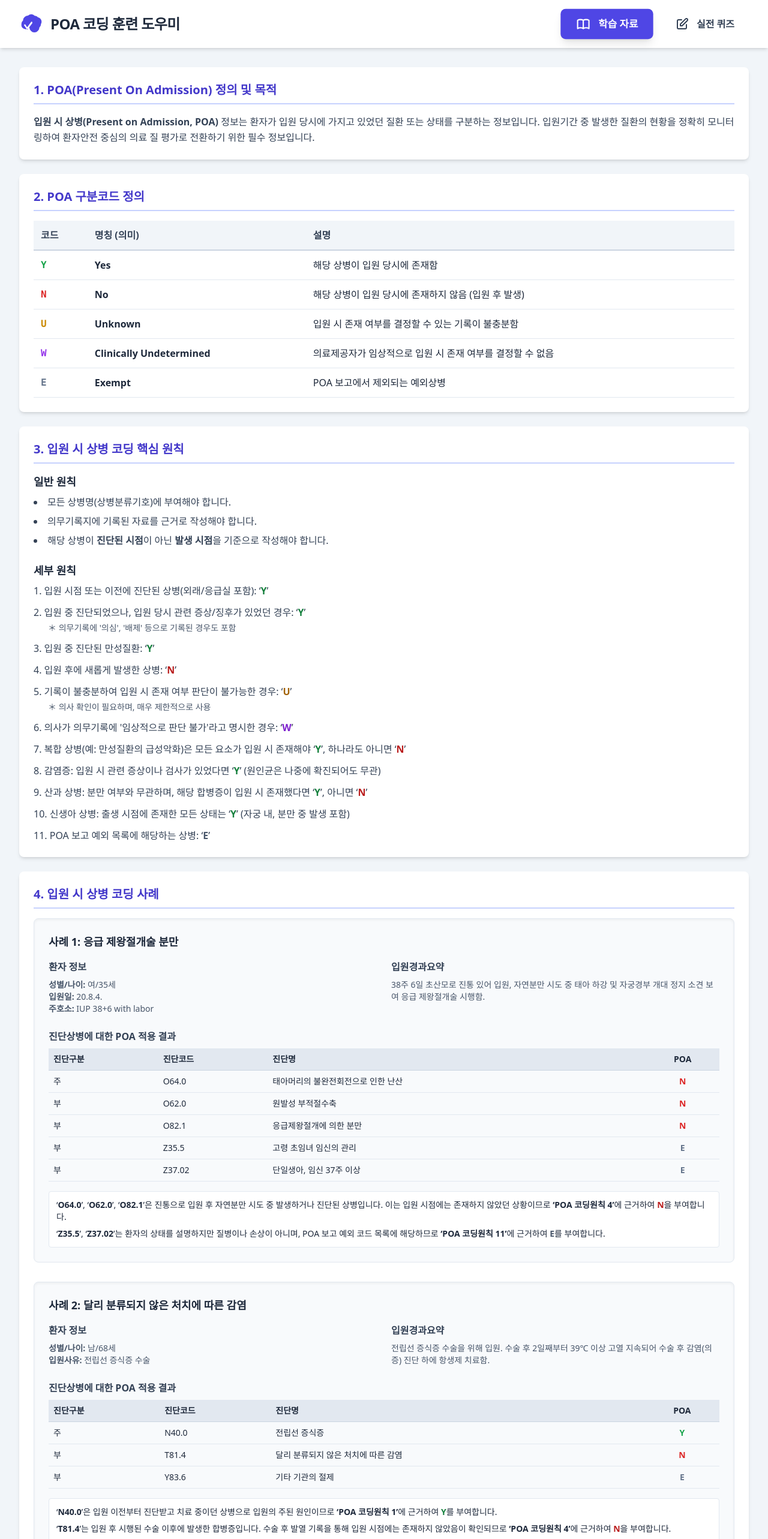
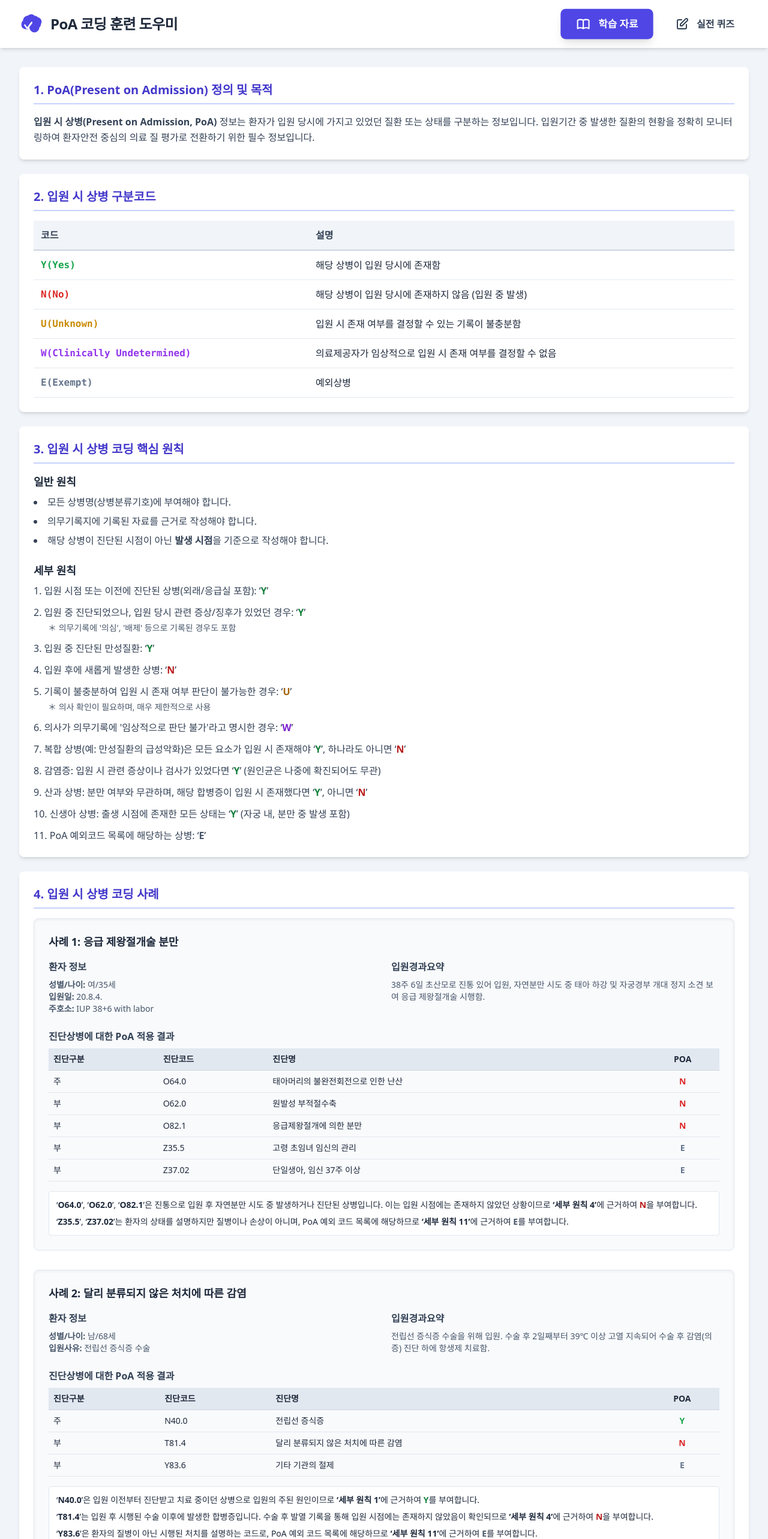
Before and after one commit to yarryme/poa-coding-training-assistant, a React (Vite) app: page / in a window 1280 px wide. Shown: the top 2566 px of the page at 60% size. Built offline with nearby package versions, Linux system fonts and the light colour scheme.

Commit message:
refactor: Standardize PoA terminology and casing
Updates "POA" to "PoA" and corrects minor casing inconsistencies throughout the application to align with standard terminology. This includes changes in the app title, quiz questions, explanations, and learning material descriptions.

```diff
--- a/App.tsx
+++ b/App.tsx
@@ -41,7 +41,7 @@ const App: React.FC = () => {
           <div className="flex items-center mb-4 sm:mb-0">
             <CheckBadgeIcon className="w-10 h-10 text-indigo-600" />
             <h1 className="ml-3 text-2xl font-bold text-slate-800 tracking-tight">
-              POA 코딩 훈련 도우미
+              PoA 코딩 훈련 도우미
             </h1>
           </div>
           <nav className="flex w-full sm:w-auto space-x-2 sm:space-x-4">
@@ -55,7 +55,7 @@ const App: React.FC = () => {
       </main>
       <footer className="text-center py-4 text-slate-500 text-sm">
         <p>
-          본 자료는 "입원 시 상병(POA) 코딩지침 및 사례집 (2024. 12.)"을 기반으로 제작되었습니다.
+          본 자료는 "입원 시 상병 코딩지침 및 사례집 (2024. 12.)"을 기반으로 제작되었습니다.
         </p>
       </footer>
     </div>
--- a/components/LearningMaterial.tsx
+++ b/components/LearningMaterial.tsx
@@ -18,47 +18,41 @@ const CaseStudy: React.FC<{ title: string; children: React.ReactNode }> = ({ tit
 const LearningMaterial: React.FC = () => {
   return (
     <div className="animate-fade-in">
-      <InfoCard title="1. POA(Present On Admission) 정의 및 목적">
+      <InfoCard title="1. PoA(Present on Admission) 정의 및 목적">
         <p className="text-slate-700 leading-relaxed">
-          <strong>입원 시 상병(Present on Admission, POA)</strong> 정보는 환자가 입원 당시에 가지고 있었던 질환 또는 상태를 구분하는 정보입니다. 입원기간 중 발생한 질환의 현황을 정확히 모니터링하여 환자안전 중심의 의료 질 평가로 전환하기 위한 필수 정보입니다.
+          <strong>입원 시 상병(Present on Admission, PoA)</strong> 정보는 환자가 입원 당시에 가지고 있었던 질환 또는 상태를 구분하는 정보입니다. 입원기간 중 발생한 질환의 현황을 정확히 모니터링하여 환자안전 중심의 의료 질 평가로 전환하기 위한 필수 정보입니다.
         </p>
       </InfoCard>
 
-      <InfoCard title="2. POA 구분코드 정의">
+      <InfoCard title="2. 입원 시 상병 구분코드">
         <div className="overflow-x-auto">
           <table className="w-full text-left border-collapse">
             <thead>
               <tr>
                 <th className="border-b-2 border-slate-300 p-3 bg-slate-100 font-semibold text-slate-700">코드</th>
-                <th className="border-b-2 border-slate-300 p-3 bg-slate-100 font-semibold text-slate-700">명칭 (의미)</th>
                 <th className="border-b-2 border-slate-300 p-3 bg-slate-100 font-semibold text-slate-700">설명</th>
               </tr>
             </thead>
             <tbody>
               <tr className="hover:bg-slate-50">
-                <td className="border-b border-slate-200 p-3 font-mono font-bold text-green-600">Y</td>
-                <td className="border-b border-slate-200 p-3 font-semibold">Yes</td>
+                <td className="border-b border-slate-200 p-3 font-mono font-bold text-green-600">Y(Yes)</td>
                 <td className="border-b border-slate-200 p-3">해당 상병이 입원 당시에 존재함</td>
               </tr>
               <tr className="hover:bg-slate-50">
-                <td className="border-b border-slate-200 p-3 font-mono font-bold text-red-600">N</td>
-                <td className="border-b border-slate-200 p-3 font-semibold">No</td>
-                <td className="border-b border-slate-200 p-3">해당 상병이 입원 당시에 존재하지 않음 (입원 후 발생)</td>
+                <td className="border-b border-slate-200 p-3 font-mono font-bold text-red-600">N(No)</td>
+                <td className="border-b border-slate-200 p-3">해당 상병이 입원 당시에 존재하지 않음 (입원 중 발생)</td>
               </tr>
               <tr className="hover:bg-slate-50">
-                <td className="border-b border-slate-200 p-3 font-mono font-bold text-yellow-600">U</td>
-                <td className="border-b border-slate-200 p-3 font-semibold">Unknown</td>
+                <td className="border-b border-slate-200 p-3 font-mono font-bold text-yellow-600">U(Unknown)</td>
                 <td className="border-b border-slate-200 p-3">입원 시 존재 여부를 결정할 수 있는 기록이 불충분함</td>
               </tr>
               <tr className="hover:bg-slate-50">
-                <td className="border-b border-slate-200 p-3 font-mono font-bold text-purple-600">W</td>
-                <td className="border-b border-slate-200 p-3 font-semibold">Clinically Undetermined</td>
+                <td className="border-b border-slate-200 p-3 font-mono font-bold text-purple-600">W(Clinically Undetermined)</td>
                 <td className="border-b border-slate-200 p-3">의료제공자가 임상적으로 입원 시 존재 여부를 결정할 수 없음</td>
               </tr>
                <tr className="hover:bg-slate-50">
-                <td className="border-b border-slate-200 p-3 font-mono font-bold text-slate-500">E</td>
-                <td className="border-b border-slate-200 p-3 font-semibold">Exempt</td>
-                <td className="border-b border-slate-200 p-3">POA 보고에서 제외되는 예외상병</td>
+                <td className="border-b border-slate-200 p-3 font-mono font-bold text-slate-500">E(Exempt)</td>
+                <td className="border-b border-slate-200 p-3">예외상병</td>
               </tr>
             </tbody>
           </table>
@@ -70,7 +64,7 @@ const LearningMaterial: React.FC = () => {
         <ul className="list-disc list-inside space-y-2 mb-6 text-slate-700">
           <li>모든 상병명(상병분류기호)에 부여해야 합니다.</li>
           <li>의무기록지에 기록된 자료를 근거로 작성해야 합니다.</li>
-          <li>해당 상병이 <strong>진단된 시점</strong>이 아닌 <strong>발생 시점</strong>을 기준으로 작성해야 합니다.</li>
+          <li>해당 상병이 진단된 시점이 아닌 <strong>발생 시점</strong>을 기준으로 작성해야 합니다.</li>
         </ul>
         <h3 className="text-lg font-semibold text-slate-800 mb-2">세부 원칙</h3>
         <ol className="list-decimal list-inside space-y-3 text-slate-700">
@@ -107,7 +101,7 @@ const LearningMaterial: React.FC = () => {
                 신생아 상병: 출생 시점에 존재한 모든 상태는 ‘<strong className="text-green-700">Y</strong>’ (자궁 내, 분만 중 발생 포함)
             </li>
             <li>
-                POA 보고 예외 목록에 해당하는 상병: ‘<strong className="text-slate-600">E</strong>’
+                PoA 예외코드 목록에 해당하는 상병: ‘<strong className="text-slate-600">E</strong>’
             </li>
         </ol>
       </InfoCard>
@@ -124,7 +118,7 @@ const LearningMaterial: React.FC = () => {
                     <p className="text-sm text-slate-600">38주 6일 초산모로 진통 있어 입원, 자연분만 시도 중 태아 하강 및 자궁경부 개대 정지 소견 보여 응급 제왕절개술 시행함.</p>
                 </div>
             </div>
-            <h4 className="font-semibold text-slate-700 mb-2">진단상병에 대한 POA 적용 결과</h4>
+            <h4 className="font-semibold text-slate-700 mb-2">진단상병에 대한 PoA 적용 결과</h4>
             <div className="overflow-x-auto mb-4">
                 <table className="w-full text-sm text-left border-collapse">
                     <thead className="bg-slate-200">
@@ -145,8 +139,8 @@ const LearningMaterial: React.FC = () => {
                 </table>
             </div>
             <div className="bg-white p-3 rounded border border-slate-200 text-sm">
-                <p>‘<strong>O64.0</strong>’, ‘<strong>O62.0</strong>’, ‘<strong>O82.1</strong>’은 진통으로 입원 후 자연분만 시도 중 발생하거나 진단된 상병입니다. 이는 입원 시점에는 존재하지 않았던 상황이므로 <strong>‘POA 코딩원칙 4’</strong>에 근거하여 <strong className="text-red-700">N</strong>을 부여합니다.</p>
-                <p className="mt-2">‘<strong>Z35.5</strong>’, ‘<strong>Z37.02</strong>’는 환자의 상태를 설명하지만 질병이나 손상이 아니며, POA 보고 예외 코드 목록에 해당하므로 <strong>‘POA 코딩원칙 11’</strong>에 근거하여 <strong className="text-slate-600">E</strong>를 부여합니다.</p>
+                <p>‘<strong>O64.0</strong>’, ‘<strong>O62.0</strong>’, ‘<strong>O82.1</strong>’은 진통으로 입원 후 자연분만 시도 중 발생하거나 진단된 상병입니다. 이는 입원 시점에는 존재하지 않았던 상황이므로 <strong>‘세부 원칙 4’</strong>에 근거하여 <strong className="text-red-700">N</strong>을 부여합니다.</p>
+                <p className="mt-2">‘<strong>Z35.5</strong>’, ‘<strong>Z37.02</strong>’는 환자의 상태를 설명하지만 질병이나 손상이 아니며, PoA 예외 코드 목록에 해당하므로 <strong>‘세부 원칙 11’</strong>에 근거하여 <strong className="text-slate-600">E</strong>를 부여합니다.</p>
             </div>
         </CaseStudy>
 
@@ -161,7 +155,7 @@ const LearningMaterial: React.FC = () => {
                     <p className="text-sm text-slate-600">전립선 증식증 수술을 위해 입원. 수술 후 2일째부터 39℃ 이상 고열 지속되어 수술 후 감염(의증) 진단 하에 항생제 치료함.</p>
                 </div>
             </div>
-            <h4 className="font-semibold text-slate-700 mb-2">진단상병에 대한 POA 적용 결과</h4>
+            <h4 className="font-semibold text-slate-700 mb-2">진단상병에 대한 PoA 적용 결과</h4>
             <div className="overflow-x-auto mb-4">
                 <table className="w-full text-sm text-left border-collapse">
                     <thead className="bg-slate-200">
@@ -180,9 +174,9 @@ const LearningMaterial: React.FC = () => {
                 </table>
             </div>
             <div className="bg-white p-3 rounded border border-slate-200 text-sm">
-                <p>‘<strong>N40.0</strong>’은 입원 이전부터 진단받고 치료 중이던 상병으로 입원의 주된 원인이므로 <strong>‘POA 코딩원칙 1’</strong>에 근거하여 <strong className="text-green-700">Y</strong>를 부여합니다.</p>
-                <p className="mt-2">‘<strong>T81.4</strong>’는 입원 후 시행된 수술 이후에 발생한 합병증입니다. 수술 후 발열 기록을 통해 입원 시점에는 존재하지 않았음이 확인되므로 <strong>‘POA 코딩원칙 4’</strong>에 근거하여 <strong className="text-red-700">N</strong>을 부여합니다.</p>
-                <p className="mt-2">‘<strong>Y83.6</strong>’은 환자의 질병이 아닌 시행된 처치를 설명하는 코드로, POA 보고 예외 코드 목록에 해당하므로 <strong>‘POA 코딩원칙 11’</strong>에 근거하여 <strong className="text-slate-600">E</strong>를 부여합니다.</p>
+                <p>‘<strong>N40.0</strong>’은 입원 이전부터 진단받고 치료 중이던 상병으로 입원의 주된 원인이므로 <strong>‘세부 원칙 1’</strong>에 근거하여 <strong className="text-green-700">Y</strong>를 부여합니다.</p>
+                <p className="mt-2">‘<strong>T81.4</strong>’는 입원 후 시행된 수술 이후에 발생한 합병증입니다. 수술 후 발열 기록을 통해 입원 시점에는 존재하지 않았음이 확인되므로 <strong>‘세부 원칙 4’</strong>에 근거하여 <strong className="text-red-700">N</strong>을 부여합니다.</p>
+                <p className="mt-2">‘<strong>Y83.6</strong>’은 환자의 질병이 아닌 시행된 처치를 설명하는 코드로, PoA 예외 코드 목록에 해당하므로 <strong>‘세부 원칙 11’</strong>에 근거하여 <strong className="text-slate-600">E</strong>를 부여합니다.</p>
             </div>
         </CaseStudy>
       </InfoCard>
--- a/constants/quizData.ts
+++ b/constants/quizData.ts
@@ -13,17 +13,17 @@ export const quizData: QuizQuestion[] = [
       primary: '폐렴 (Pneumonia)',
       secondary: '고혈압 (Hypertension), 제2형 당뇨병 (Type 2 Diabetes Mellitus)'
     },
-    question: '주상병인 \'폐렴\'에 대한 올바른 POA 값은 무엇입니까?',
+    question: '주상병인 \'폐렴\'에 대한 올바른 PoA 값은 무엇입니까?',
     targetDiagnosis: '폐렴',
     options: ['Y', 'N', 'U', 'W', 'E'],
     answer: 'Y',
     explanation: {
-      general: '입원 시 상병(POA) 코딩은 해당 상병이 입원 당시에 존재했는지를 기준으로 판단합니다. 이 사례에서 폐렴은 입원의 직접적인 원인이 된 질환입니다.',
+      general: '입원 시 상병(PoA) 코딩은 해당 상병이 입원 당시에 존재했는지를 기준으로 판단합니다. 이 사례에서 폐렴은 입원의 직접적인 원인이 된 질환입니다.',
       Y: '정답. 환자는 폐렴의 명확한 증상(기침, 가래, 발열)으로 내원하였고, 응급실 검사에서 폐렴으로 진단되어 입원했습니다. 따라서 폐렴은 입원 시점에 존재하던 상병이므로 \'Y\'가 맞습니다.',
       N: '오답. \'N\'은 입원 후 새로 발생한 상병에 부여합니다. 폐렴은 입원 전부터 시작되어 입원의 원인이 되었으므로 \'N\'이 아닙니다.',
       U: '오답. \'U\'는 기록이 불충분하여 판단이 불가능할 때 사용합니다. 이 경우는 진단 근거가 명확하므로 해당되지 않습니다.',
       W: '오답. \'W\'는 임상적으로 판단이 불가능할 때 사용합니다. 이 사례는 임상적 판단이 가능합니다.',
-      E: '오답. \'E\'는 POA 보고가 면제되는 예외 상병에 부여합니다. 폐렴은 예외 상병이 아닙니다.'
+      E: '오답. \'E\'는 예외 상병에 부여합니다. 폐렴은 PoA 예외 상병이 아닙니다.'
     }
   },
   {
@@ -37,7 +37,7 @@ export const quizData: QuizQuestion[] = [
       primary: '좌측 대퇴 경부 골절',
       secondary: '우측 요골 원위부 골절'
     },
-    question: '부상병인 \'우측 요골 원위부 골절\'에 대한 올바른 POA 값은 무엇입니까?',
+    question: '부상병인 \'우측 요골 원위부 골절\'에 대한 올바른 PoA 값은 무엇입니까?',
     targetDiagnosis: '우측 요골 원위부 골절',
     options: ['Y', 'N', 'U', 'W', 'E'],
     answer: 'N',
@@ -47,7 +47,7 @@ export const quizData: QuizQuestion[] = [
       N: '정답. 우측 요골 원위부 골절은 입원 2일차에 병원 내에서 발생한 낙상으로 인해 새로 발생한 상병입니다. 따라서 입원 시점에는 존재하지 않았으므로 \'N\'이 맞습니다.',
       U: '오답. 발생 시점과 경위가 명확하므로 \'U\'를 사용할 이유가 없습니다.',
       W: '오답. 임상적으로 판단이 불가능한 상황이 아닙니다.',
-      E: '오답. 골절은 예외 상병이 아닙니다.'
+      E: '오답. 골절은 PoA 예외 상병이 아닙니다.'
     }
   },
   {
@@ -60,17 +60,17 @@ export const quizData: QuizQuestion[] = [
     diagnoses: {
       primary: '직장암'
     },
-    question: '주상병인 \'직장암\'에 대한 올바른 POA 값은 무엇입니까?',
+    question: '주상병인 \'직장암\'에 대한 올바른 PoA 값은 무엇입니까?',
     targetDiagnosis: '직장암',
     options: ['Y', 'N', 'U', 'W', 'E'],
     answer: 'Y',
     explanation: {
-      general: 'POA 코딩은 진단 시점이 아닌 \'발생 시점\'을 기준으로 합니다. 입원 중 확진되었더라도, 입원 당시 해당 상병이 존재했음을 시사하는 증상이나 징후가 있었다면 \'Y\'로 코딩합니다.',
+      general: 'PoA 코딩은 진단 시점이 아닌 \'발생 시점\'을 기준으로 합니다. 입원 중 확진되었더라도, 입원 당시 해당 상병이 존재했음을 시사하는 증상이나 징후가 있었다면 \'Y\'로 코딩합니다.',
       Y: '정답. 비록 직장암의 확진은 입원 후 조직검사를 통해 이루어졌지만, 입원의 원인이 된 혈변과 체중 감소는 암으로 인한 증상이었습니다. 즉, 직장암은 입원 시점에 이미 존재하고 있었으므로 \'Y\'가 맞습니다.',
       N: '오답. 직장암이 입원 후에 새로 발생한 질환이 아니므로 \'N\'은 적절하지 않습니다.',
       U: '오답. 입원 당시 증상과 최종 진단 사이의 연관성이 명확하므로 기록이 불충분하다고 볼 수 없습니다.',
       W: '오답. 임상적 판단이 가능한 사례입니다.',
-      E: '오답. 암은 POA 예외 상병이 아닙니다.'
+      E: '오답. 암은 PoA 예외 상병이 아닙니다.'
     }
   },
   {
@@ -84,17 +84,17 @@ export const quizData: QuizQuestion[] = [
       primary: '출혈을 동반한 식도 정맥류',
       secondary: '간성뇌증'
     },
-    question: '부상병인 \'간성뇌증\'에 대한 올바른 POA 값은 무엇입니까?',
+    question: '부상병인 \'간성뇌증\'에 대한 올바른 PoA 값은 무엇입니까?',
     targetDiagnosis: '간성뇌증',
     options: ['Y', 'N', 'U', 'W', 'E'],
     answer: 'N',
     explanation: {
       general: '복합 상병이나 합병증의 경우, 각 상병의 발생 시점을 개별적으로 판단해야 합니다. 기저 질환이 입원 전부터 있었다고 해서 모든 합병증이 \'Y\'가 되는 것은 아닙니다.',
       Y: '오답. 간성뇌증은 입원 시점에는 없었으며, 입원 3일차에 새롭게 발생한 합병증입니다. 따라서 \'Y\'가 아닙니다.',
-      N: '정답. 간성뇌증은 입원 중 발생한 상태 악화(출혈, 간기능 저하 등)로 인해 새로 발현된 합병증입니다. 입원 시점에는 존재하지 않았으므로 \'N\'이 맞습니다. (참고: \'출혈을 동반한 식도 정맥류\'는 입원 사유이므로 POA \'Y\' 입니다.)',
+      N: '정답. 간성뇌증은 입원 중 발생한 상태 악화(출혈, 간기능 저하 등)로 인해 새로 발현된 합병증입니다. 입원 시점에는 존재하지 않았으므로 \'N\'이 맞습니다. (참고: \'출혈을 동반한 식도 정맥류\'는 입원 사유이므로 PoA \'Y\' 입니다.)',
       U: '오답. 의식 저하 발생 시점이 입원 3일차로 명확히 기록되어 있습니다.',
       W: '오답. 임상적으로 발생 시점을 판단할 수 있습니다.',
-      E: '오답. 간성뇌증은 예외 상병이 아닙니다.'
+      E: '오답. 간성뇌증은 PoA 예외 상병이 아닙니다.'
     }
   },
   {
@@ -107,17 +107,17 @@ export const quizData: QuizQuestion[] = [
     diagnoses: {
       primary: '유방 농양'
     },
-    question: '주상병인 \'유방 농양\'에 대한 올바른 POA 값은 무엇입니까?',
+    question: '주상병인 \'유방 농양\'에 대한 올바른 PoA 값은 무엇입니까?',
     targetDiagnosis: '유방 농양',
     options: ['Y', 'N', 'U', 'W', 'E'],
     answer: 'W',
     explanation: {
-      general: '의료진이 의무기록에 입원 시점 존재 여부를 임상적으로 판단할 수 없다고 명시한 경우, POA 코드 \'W\'를 사용합니다.',
+      general: '의료진이 의무기록에 입원 시점 존재 여부를 임상적으로 판단할 수 없다고 명시한 경우, \'W\'를 사용합니다.',
       Y: '오답. 입원 시점에 농양이 존재했다는 명확한 증거나 기록이 없습니다.',
       N: '오답. 입원 후에 발생했을 가능성이 높지만, 입원 전에 이미 무증상으로 존재했을 가능성을 완전히 배제할 수 없어 의료진이 판단을 유보했습니다.',
       U: '오답. \'U\'는 기록이 불충분할 때 사용합니다. 이 경우는 기록이 없는 것이 아니라, 기록에 판단이 불가능하다고 명시되어 있으므로 \'W\'가 더 적절합니다.',
-      W: '정답. 의무기록에 의료진이 "임상적으로 판단하기 어렵다(clinically undetermined)"고 명시적으로 기술하였습니다. 이는 POA 코드 \'W\'의 정의에 정확히 부합하는 경우입니다.',
-      E: '오답. 유방 농양은 예외 상병이 아닙니다.'
+      W: '정답. 의무기록에 의료진이 "임상적으로 판단하기 어렵다(clinically undetermined)"고 명시적으로 기술하였습니다. 이는 \'W\'의 정의에 정확히 부합하는 경우입니다.',
+      E: '오답. 유방 농양은 PoA 예외 상병이 아닙니다.'
     }
   }
 ];
```
